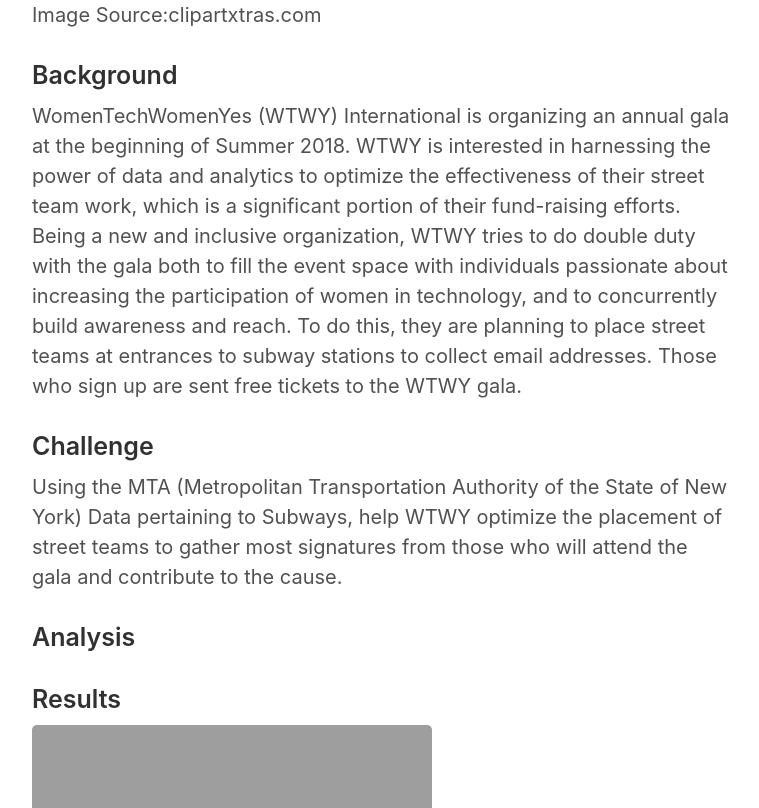
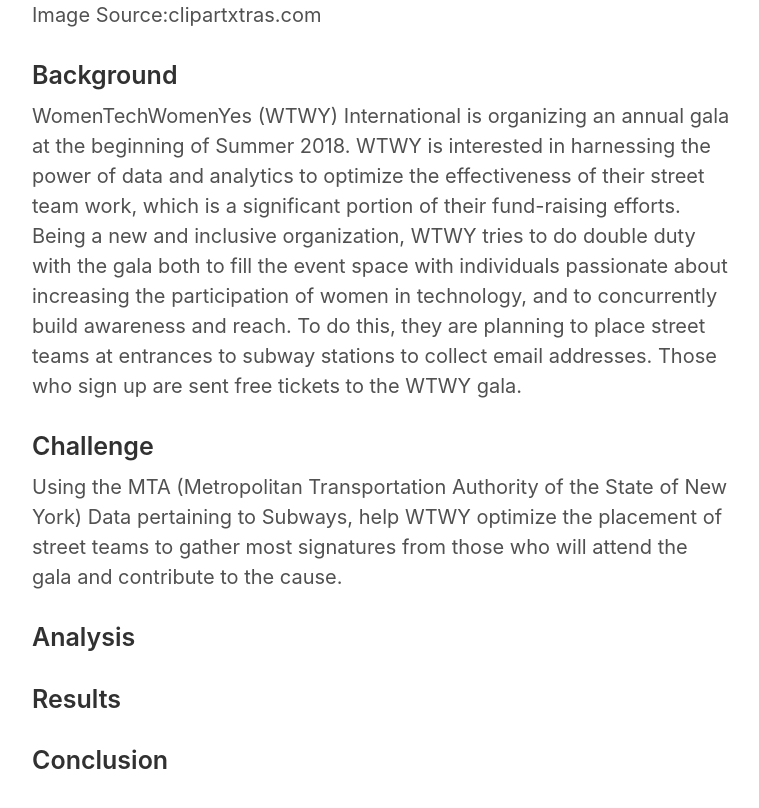
Before and after one commit to parujp/parujp.github.io, a Jekyll site: the page built from _posts/2018-07-06-project-benson.md, in a window 1280 px wide. Shown: the part 719-1527 px from the top of the page, without its empty margins (258-1017 px from the left). Built offline with Jekyll 4.4.1, drawn with Linux system fonts in a browser that asks for light colours.

```diff
--- a/_posts/2018-07-06-project-benson.md
+++ b/_posts/2018-07-06-project-benson.md
@@ -14,10 +14,8 @@ Using the MTA (Metropolitan Transportation Authority of the State of New York) D
 ### Analysis
 
 ### Results
-![alt_text](https://parujp.github.io/public/WTWY.jpg)
+
 ### Conclusion
 
 ### Recommendation
-<a href="https://drive.google.com/open?id=1ftW2rLIrltsupZhO9avPLvtcAr1Bea0t"></a>
-
-![reference](https://drive.google.com/open?id=1ftW2rLIrltsupZhO9avPLvtcAr1Bea0t)
+![alt_text](~/Documents/metis_blog/public/WTWY.jpg)
```
